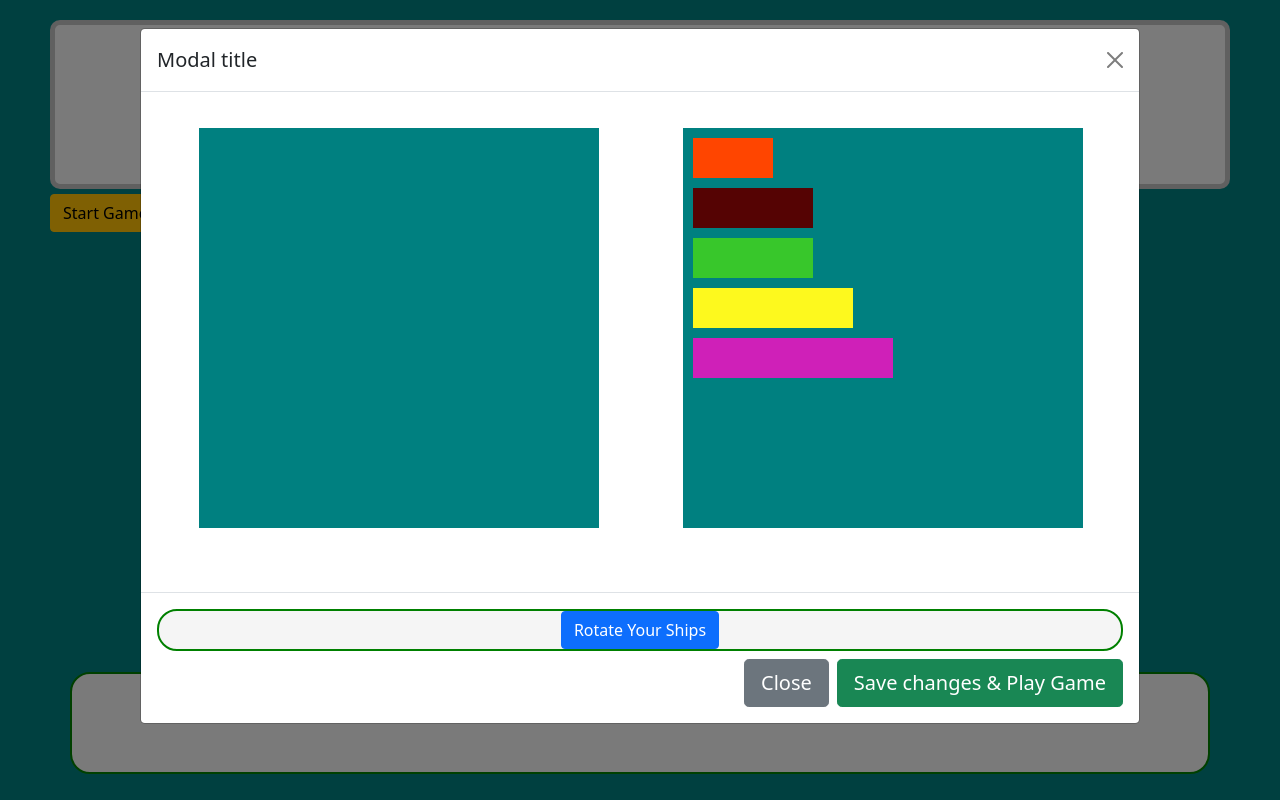
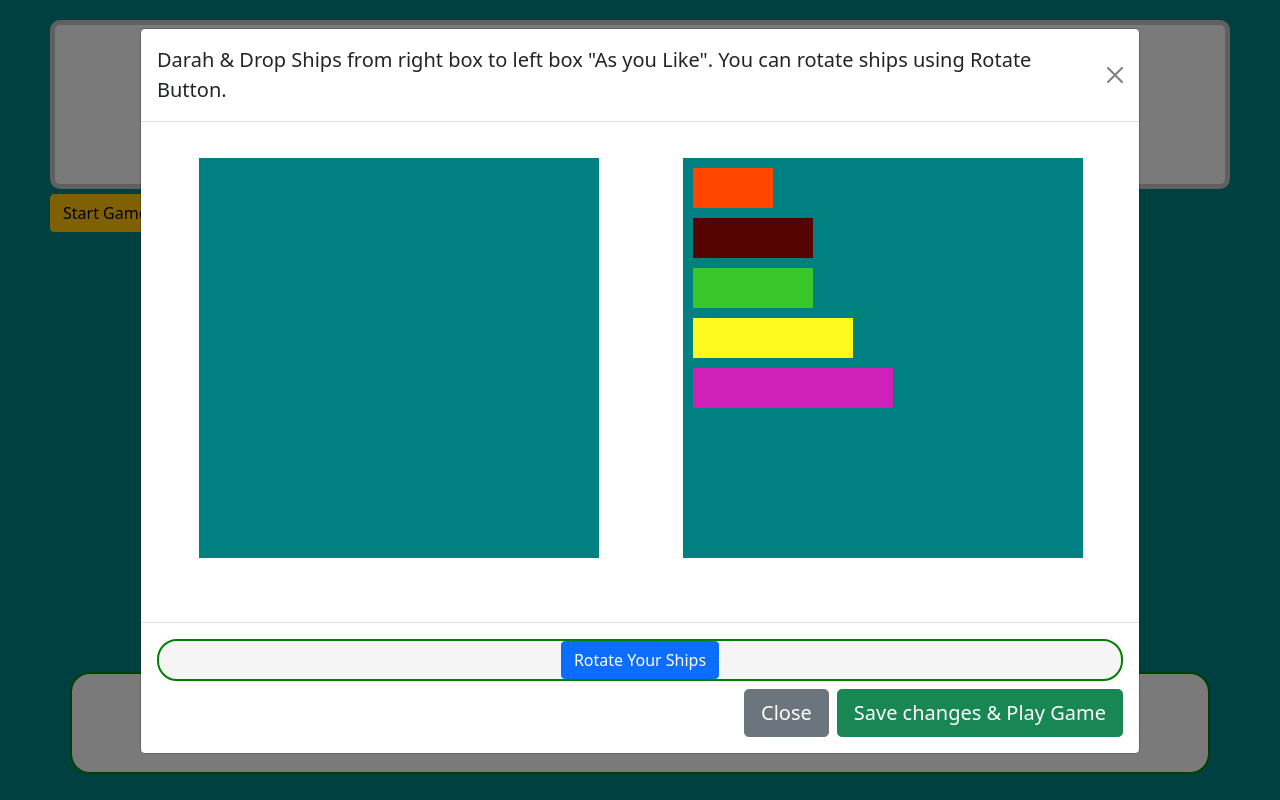
Before and after one commit to Yogesh-WebDev/BattleShip, a plain HTML site: page index.html in a window 1280 px wide. Both pictures are taken after a click on the button "Start Game". Drawn offline with Linux system fonts and the light colour scheme.

Commit message:
BattleShip Project completed

```diff
--- a/index.html
+++ b/index.html
@@ -31,7 +31,7 @@
             <div class="modal-dialog modal-xl" style="width: 1000px;">
                 <div class="modal-content">
                     <div class="modal-header">
-                        <h5 class="modal-title" id="exampleModalLabel">Modal title</h5>
+                        <h5 class="modal-title" id="exampleModalLabel">Darah & Drop Ships from  right box to left box  "As you Like".  You can rotate ships using Rotate Button.</h5>
                         <button type="button" class="btn-close" data-bs-dismiss="modal" aria-label="Close"></button>
                     </div>
                     <div class="modal-body">
```
